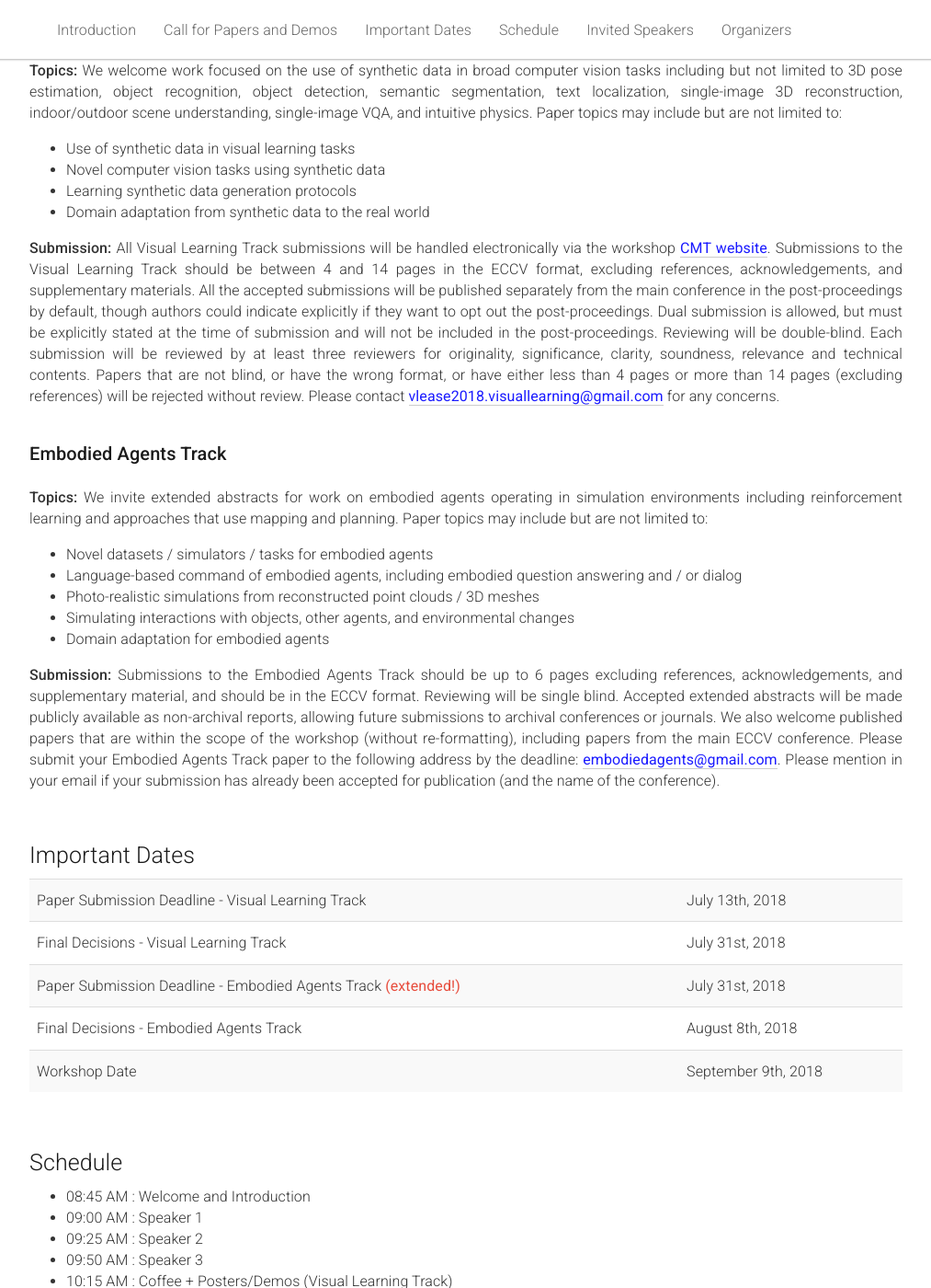
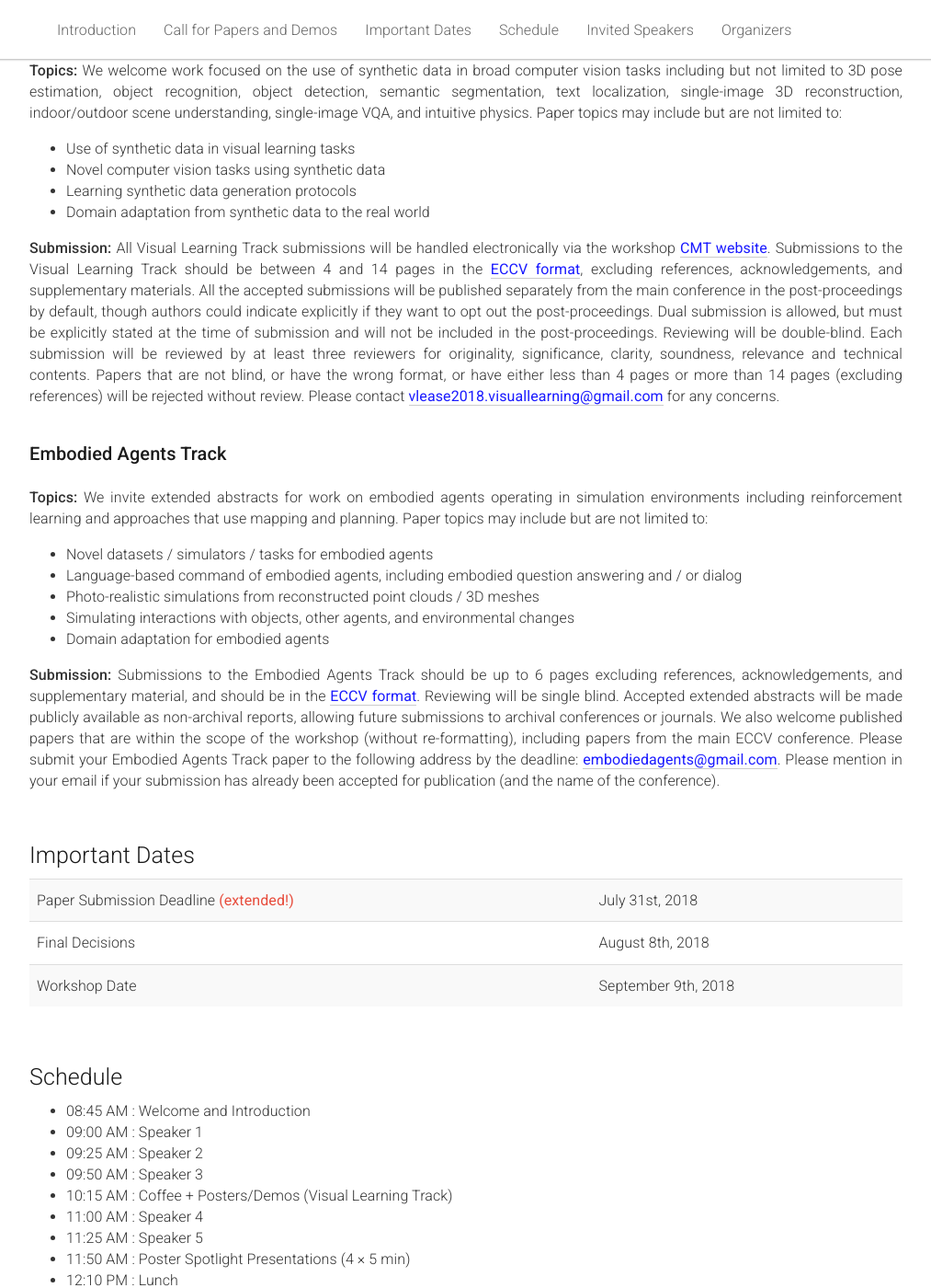
Before and after one commit to eccv18-vlease/eccv18-vlease.github.io, a Jekyll site: the page built from _pages/home.md, in a window 1280 px wide and 1400 px high, scrolled down 1150 px. Shown: the whole window at 92% size, without its empty margins (133-1146 px from the left). Built offline with Jekyll 4.4.1, drawn with Linux system fonts in a browser that asks for light colours.

Commit message:
Updates deadlines for both tracks + adds link to ECCV format ZIP file

```diff
--- a/_pages/home.md
+++ b/_pages/home.md
@@ -94,7 +94,7 @@ acknowledgements: ""
     </p>
     <p> <span style="font-weight:500;">Submission:</span> All Visual Learning Track submissions will be handled
       electronically via the workshop <span style="color:#1a1aff;font-weight:400;"><a href="https://cmt3.research.microsoft.com/VLEASE2018">CMT website</a></span>.
-      Submissions to the Visual Learning Track should be between 4 and 14 pages in the ECCV format, excluding
+      Submissions to the Visual Learning Track should be between 4 and 14 pages in the <span style="color:#1a1aff;font-weight:400;"><a href="https://eccv2018.org/wp-content/uploads/2018/02/eccv2018kit.zip">ECCV format</a></span>, excluding
       references, acknowledgements, and supplementary materials. All the accepted submissions will be published
       separately from the main conference in the post-proceedings by default, though authors could indicate
       explicitly if they want to opt out the post-proceedings. Dual submission is allowed, but must be explicitly
@@ -117,7 +117,7 @@ acknowledgements: ""
       </ul>
     </p>
     <p id="dates"> <span style="font-weight:500;">Submission:</span> Submissions to the Embodied Agents Track should be up to 6
-      pages excluding references, acknowledgements, and supplementary material, and should be in the ECCV format.
+      pages excluding references, acknowledgements, and supplementary material, and should be in the <span style="color:#1a1aff;font-weight:400;"><a href="https://eccv2018.org/wp-content/uploads/2018/02/eccv2018kit.zip">ECCV format</a></span>.
       Reviewing will be single blind. Accepted extended abstracts will be made publicly
       available as non-archival reports, allowing future submissions to archival conferences or journals.
       We also welcome published papers that are within the scope of the workshop (without re-formatting), including papers
@@ -142,19 +142,12 @@ acknowledgements: ""
     <table class="table table-striped">
       <tbody>
         <tr>
-          <td>Paper Submission Deadline - Visual Learning Track</td>
-          <td>July 13th, 2018</td>
-        </tr>
-        <tr>
-          <td>Final Decisions - Visual Learning Track</td>
+          <td>Paper Submission Deadline
+          <span style="color:#e74c3c;font-weight:400;">(extended!)</span></td>
           <td>July 31st, 2018</td>
         </tr>
         <tr>
-          <td>Paper Submission Deadline - Embodied Agents Track <span style="color:#e74c3c;font-weight:400;">(extended!)</span></td>
-          <td>July 31st, 2018</td>
-        </tr>
-        <tr>
-          <td>Final Decisions - Embodied Agents Track</td>
+          <td>Final Decisions</td>
           <td>August 8th, 2018</td>
         </tr>
         <tr>
```
